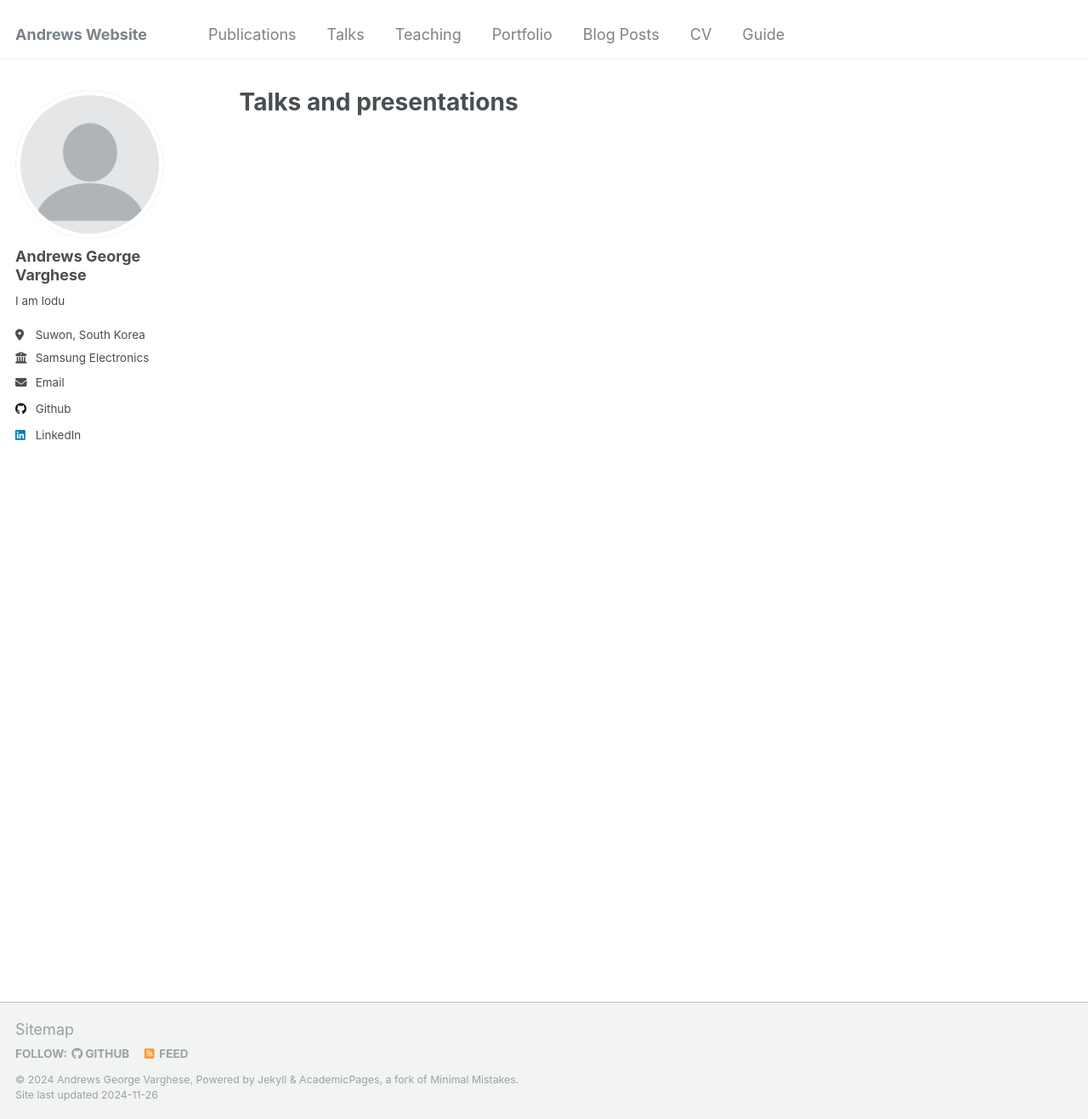
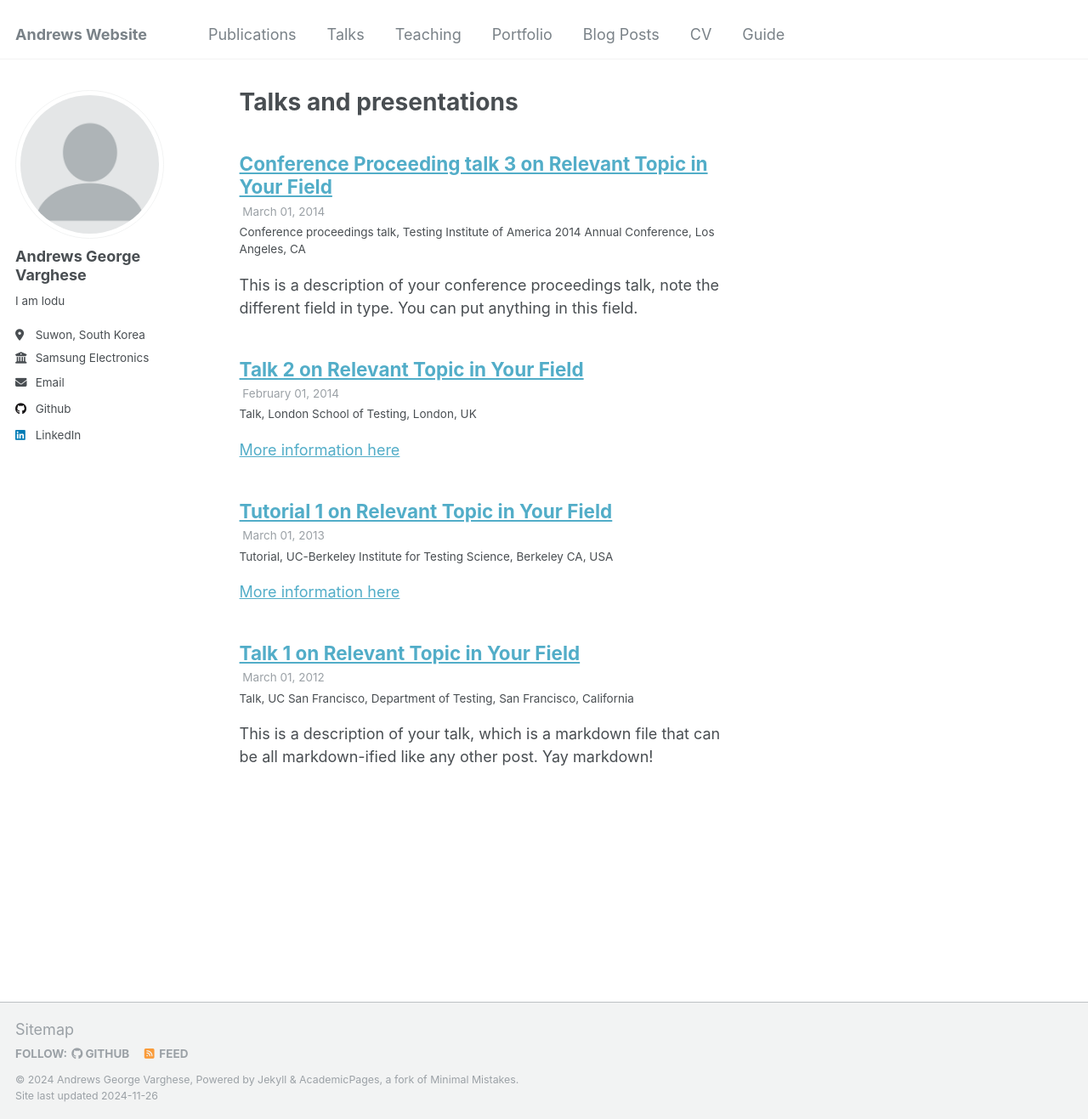
Before and after one commit to asgv123/asgv123.github.io, a Jekyll site: the page built from _pages/talks.html, in a window 1280 px wide and 1317 px high. Shown: the whole window at 85% size. Built offline with Jekyll 4.4.1, drawn with Linux system fonts in a browser that asks for light colours; part of the change alters nothing that is shown.

Commit message:
Update _config.yml

```diff
--- a/_config.yml
+++ b/_config.yml
@@ -75,13 +75,13 @@ author:
   zhihu            : # Username
 
 # Publication Category - The following the list of publication categories and their headings
-# publication_category:
-#   books:
-#     title: 'Books'
-#   manuscripts:
-#     title: 'Journal Articles'
-#   conferences:
-#     title: 'Conference Papers'
+publication_category:
+  books:
+    title: 'Books'
+  manuscripts:
+    title: 'Journal Articles'
+  conferences:
+    title: 'Conference Papers'
 
 # Site Settings
 teaser                   :  # filename of teaser fallback teaser image placed in /images/, .e.g. "500x300.png"
@@ -215,15 +215,15 @@ collections:
   teaching:
     output: true
     permalink: /:collection/:path/
-  # publications:
-  #   output: true
-  #   permalink: /:collection/:path/
-  # portfolio:
-  #   output: true
-  #   permalink: /:collection/:path/
-  # talks:
-  #   output: true
-  #   permalink: /:collection/:path/
+  publications:
+    output: true
+    permalink: /:collection/:path/
+  portfolio:
+    output: true
+    permalink: /:collection/:path/
+  talks:
+    output: true
+    permalink: /:collection/:path/
 
 
 # These settings control how pages and collections are included in the site
```
